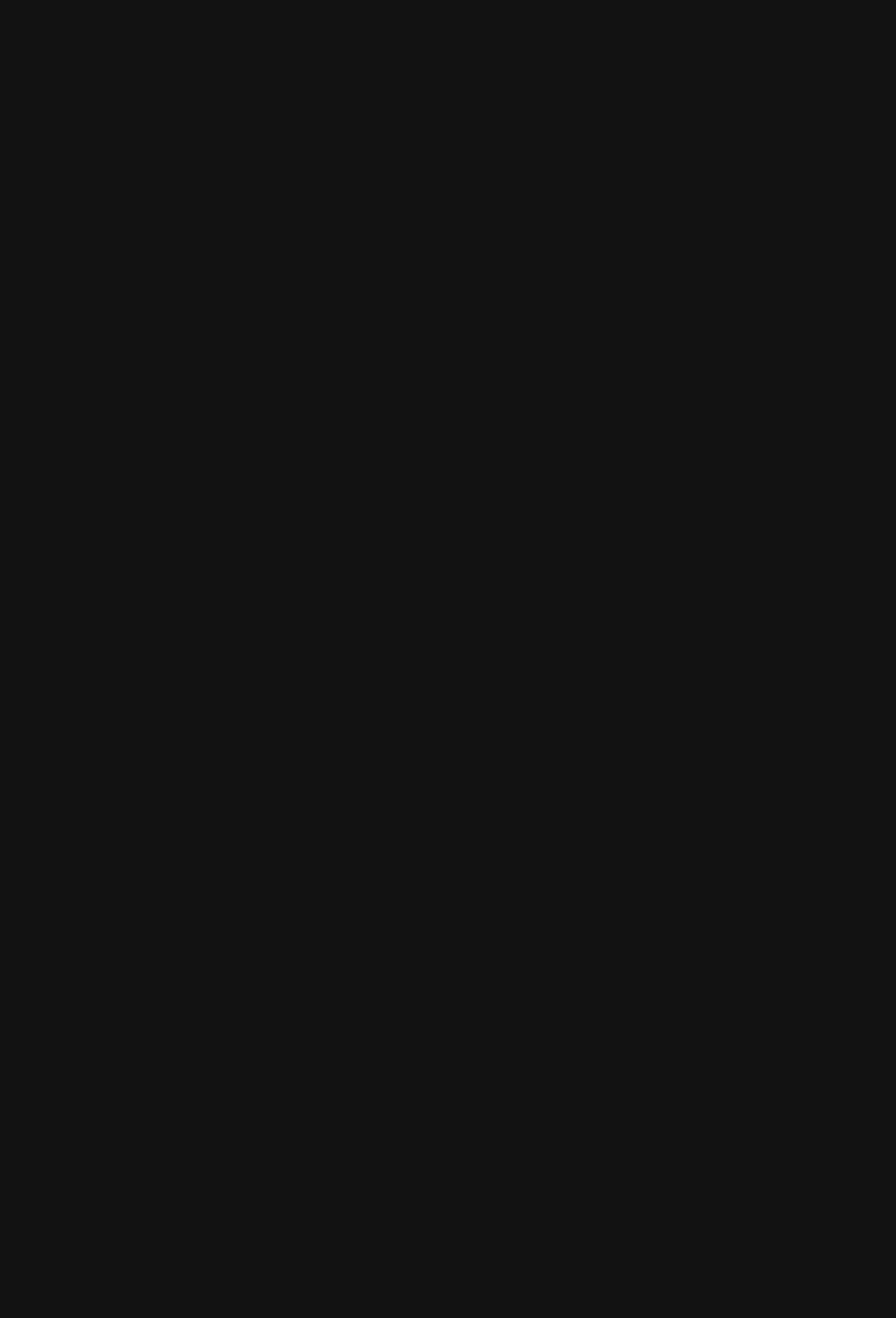
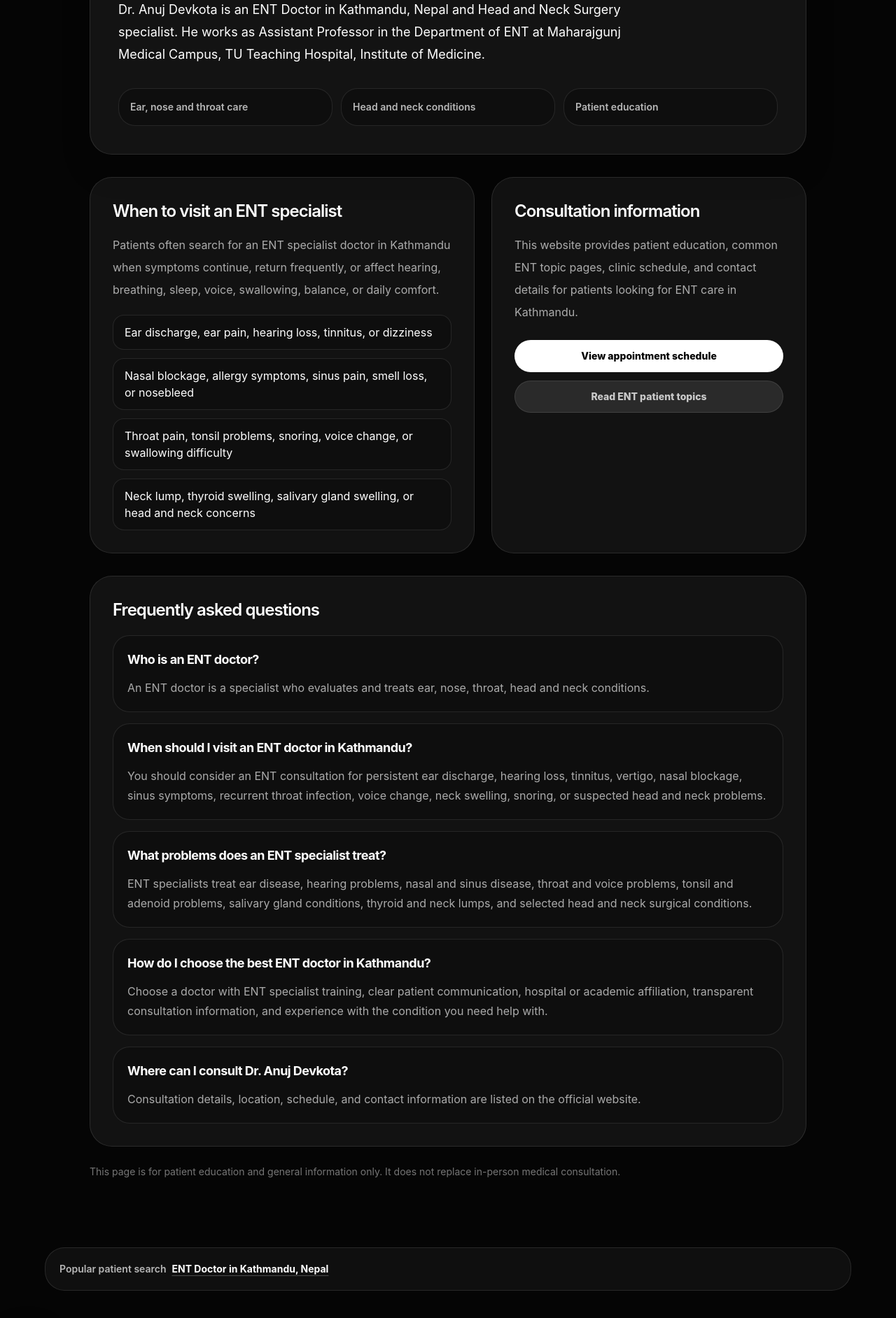
Before and after one commit to toshikadahal/toshikadahal.github.io, a Next.js app: page /topics/ent-doctor-kathmandu-nepal in a window 1280 px wide. Before the commit this address had no page. Shown: the part 420-2304 px from the top of the page at 70% size. Before the commit the page ends 800 px from the top, so only its background shows below. Built offline with nearby package versions, Linux system fonts and the light colour scheme.

Commit message:
Add ENT doctor Kathmandu SEO page

```diff
--- a/app/layout.tsx
+++ b/app/layout.tsx
@@ -1,3 +1,4 @@
+import SeoFooterLinks from "../components/SeoFooterLinks";
 import PhysicianSchema from "../components/PhysicianSchema";
 import LanguageToggle from "../components/LanguageToggle";
 import ScrollToTopButton from "../components/ScrollToTopButton";
@@ -89,6 +90,7 @@ export default function RootLayout({
           }}
         />
         {children}
+        <SeoFooterLinks />
         <ScrollToTopButton />
         <LanguageToggle />
 
--- a/app/sitemap.ts
+++ b/app/sitemap.ts
@@ -7,6 +7,7 @@ const routes = [
   "/topics/allergic-rhinitis",
   "/topics/cholesteatoma",
   "/topics/csf-leak-skull-base-awareness",
+  "/topics/ent-doctor-kathmandu-nepal",
   "/topics/ear-discharge-chronic-ear-disease",
   "/topics/earwax-ear-blockage",
   "/topics/ent-surgery-preparation",
--- /dev/null
+++ b/app/topics/ent-doctor-kathmandu-nepal/page.tsx
@@ -0,0 +1,179 @@
+import type { Metadata } from "next";
+import Link from "next/link";
+
+export const metadata: Metadata = {
+  title: "ENT Doctor in Kathmandu, Nepal | Dr Anuj Devkota",
+  description:
+    "Dr. Anuj Devkota is an ENT Doctor in Kathmandu, Nepal and Head and Neck Surgery specialist. Learn when to visit an ENT specialist and where to find consultation information.",
+  alternates: {
+    canonical: "/topics/ent-doctor-kathmandu-nepal"
+  },
+  openGraph: {
+    title: "ENT Doctor in Kathmandu, Nepal | Dr Anuj Devkota",
+    description:
+      "Patient friendly guide about ENT care in Kathmandu, Nepal, common ear, nose and throat symptoms, and consultation information for Dr. Anuj Devkota.",
+    url: "https://anujdevkota.vercel.app/topics/ent-doctor-kathmandu-nepal",
+    type: "article"
+  }
+};
+
+const faqs = [
+  {
+    question: "Who is an ENT doctor?",
+    answer:
+      "An ENT doctor is a specialist who evaluates and treats ear, nose, throat, head and neck conditions."
+  },
+  {
+    question: "When should I visit an ENT doctor in Kathmandu?",
+    answer:
+      "You should consider an ENT consultation for persistent ear discharge, hearing loss, tinnitus, vertigo, nasal blockage, sinus symptoms, recurrent throat infection, voice change, neck swelling, snoring, or suspected head and neck problems."
+  },
+  {
+    question: "What problems does an ENT specialist treat?",
+    answer:
+      "ENT specialists treat ear disease, hearing problems, nasal and sinus disease, throat and voice problems, tonsil and adenoid problems, salivary gland conditions, thyroid and neck lumps, and selected head and neck surgical conditions."
+  },
+  {
+    question: "How do I choose the best ENT doctor in Kathmandu?",
+    answer:
+      "Choose a doctor with ENT specialist training, clear patient communication, hospital or academic affiliation, transparent consultation information, and experience with the condition you need help with."
+  },
+  {
+    question: "Where can I consult Dr. Anuj Devkota?",
+    answer:
+      "Consultation details, location, schedule, and contact information are listed on the official website."
+  }
+];
+
+const faqSchema = {
+  "@context": "https://schema.org",
+  "@type": "FAQPage",
+  mainEntity: faqs.map((item) => ({
+    "@type": "Question",
+    name: item.question,
+    acceptedAnswer: {
+      "@type": "Answer",
+      text: item.answer
+    }
+  }))
+};
+
+export default function EntDoctorKathmanduNepalPage() {
+  return (
+    <main className="min-h-screen bg-[#050505] px-5 py-24 text-white sm:px-8">
+      <script
+        type="application/ld+json"
+        dangerouslySetInnerHTML={{ __html: JSON.stringify(faqSchema) }}
+      />
+
+      <article className="mx-auto max-w-5xl">
+        <Link
+          href="/"
+          className="inline-flex rounded-full border border-white/10 bg-white/10 px-4 py-2 text-sm font-semibold text-white/70 transition hover:bg-white hover:text-black"
+        >
+          Back to home
+        </Link>
+
+        <section className="mt-8 rounded-[2rem] border border-white/10 bg-white/[0.06] p-6 shadow-2xl shadow-black/30 sm:p-10">
+          <p className="text-sm font-bold uppercase tracking-[0.32em] text-white/45">
+            ENT specialist Kathmandu
+          </p>
+
+          <h1 className="mt-5 max-w-4xl text-[clamp(2.4rem,6vw,5.9rem)] font-semibold leading-[0.96] tracking-[-0.075em] text-white">
+            ENT Doctor in Kathmandu, Nepal
+          </h1>
+
+          <p className="mt-6 max-w-3xl text-lg leading-8 text-white/68">
+            Dr. Anuj Devkota is an ENT Doctor in Kathmandu, Nepal and Head and Neck Surgery specialist.
+            He works as Assistant Professor in the Department of ENT at Maharajgunj Medical Campus,
+            TU Teaching Hospital, Institute of Medicine.
+          </p>
+
+          <div className="mt-8 grid gap-3 sm:grid-cols-3">
+            {["Ear, nose and throat care", "Head and neck conditions", "Patient education"].map((item) => (
+              <div key={item} className="rounded-3xl border border-white/10 bg-black/25 p-4 text-sm font-semibold text-white/70">
+                {item}
+              </div>
+            ))}
+          </div>
+        </section>
+
+        <section className="mt-8 grid gap-6 lg:grid-cols-[1.1fr_0.9fr]">
+          <div className="rounded-[2rem] border border-white/10 bg-white/[0.055] p-6 sm:p-8">
+            <h2 className="text-2xl font-semibold tracking-[-0.04em] text-white">
+              When to visit an ENT specialist
+            </h2>
+
+            <p className="mt-4 leading-8 text-white/65">
+              Patients often search for an ENT specialist doctor in Kathmandu when symptoms continue,
+              return frequently, or affect hearing, breathing, sleep, voice, swallowing, balance, or daily comfort.
+            </p>
+
+            <ul className="mt-5 space-y-3 text-white/68">
+              {[
+                "Ear discharge, ear pain, hearing loss, tinnitus, or dizziness",
+                "Nasal blockage, allergy symptoms, sinus pain, smell loss, or nosebleed",
+                "Throat pain, tonsil problems, snoring, voice change, or swallowing difficulty",
+                "Neck lump, thyroid swelling, salivary gland swelling, or head and neck concerns"
+              ].map((item) => (
+                <li key={item} className="rounded-2xl border border-white/10 bg-black/20 px-4 py-3">
+                  {item}
+                </li>
+              ))}
+            </ul>
+          </div>
+
+          <div className="rounded-[2rem] border border-white/10 bg-white/[0.055] p-6 sm:p-8">
+            <h2 className="text-2xl font-semibold tracking-[-0.04em] text-white">
+              Consultation information
+            </h2>
+
+            <p className="mt-4 leading-8 text-white/65">
+              This website provides patient education, common ENT topic pages, clinic schedule,
+              and contact details for patients looking for ENT care in Kathmandu.
+            </p>
+
+            <div className="mt-6 space-y-3">
+              <Link
+                href="/#schedule"
+                className="block rounded-full border border-white/10 bg-white px-5 py-3 text-center text-sm font-extrabold text-black transition hover:bg-white/85"
+              >
+                View appointment schedule
+              </Link>
+
+              <Link
+                href="/#topics"
+                className="block rounded-full border border-white/10 bg-white/10 px-5 py-3 text-center text-sm font-extrabold text-white/75 transition hover:bg-white hover:text-black"
+              >
+                Read ENT patient topics
+              </Link>
+            </div>
+          </div>
+        </section>
+
+        <section className="mt-8 rounded-[2rem] border border-white/10 bg-white/[0.055] p-6 sm:p-8">
+          <h2 className="text-2xl font-semibold tracking-[-0.04em] text-white">
+            Frequently asked questions
+          </h2>
+
+          <div className="mt-5 space-y-4">
+            {faqs.map((item) => (
+              <div key={item.question} className="rounded-3xl border border-white/10 bg-black/20 p-5">
+                <h3 className="text-lg font-bold tracking-[-0.03em] text-white">
+                  {item.question}
+                </h3>
+                <p className="mt-3 leading-7 text-white/65">
+                  {item.answer}
+                </p>
+              </div>
+            ))}
+          </div>
+        </section>
+
+        <p className="mt-6 text-sm leading-6 text-white/45">
+          This page is for patient education and general information only. It does not replace in-person medical consultation.
+        </p>
+      </article>
+    </main>
+  );
+}
--- /dev/null
+++ b/components/SeoFooterLinks.tsx
@@ -0,0 +1,22 @@
+import Link from "next/link";
+
+export default function SeoFooterLinks() {
+  return (
+    <section className="bg-[#050505] px-5 pb-10 text-white sm:px-8">
+      <div className="mx-auto max-w-6xl">
+        <Link
+          href="/topics/ent-doctor-kathmandu-nepal"
+          className="group block rounded-[1.75rem] border border-white/10 bg-white/[0.045] p-5 text-sm text-white/55 transition hover:border-white/25 hover:bg-white/[0.08]"
+        >
+          <span className="font-semibold text-white/70">
+            Popular patient search
+          </span>
+
+          <span className="ml-2 font-bold text-white underline decoration-white/25 underline-offset-4 transition group-hover:text-white/75">
+            ENT Doctor in Kathmandu, Nepal
+          </span>
+        </Link>
+      </div>
+    </section>
+  );
+}
```
